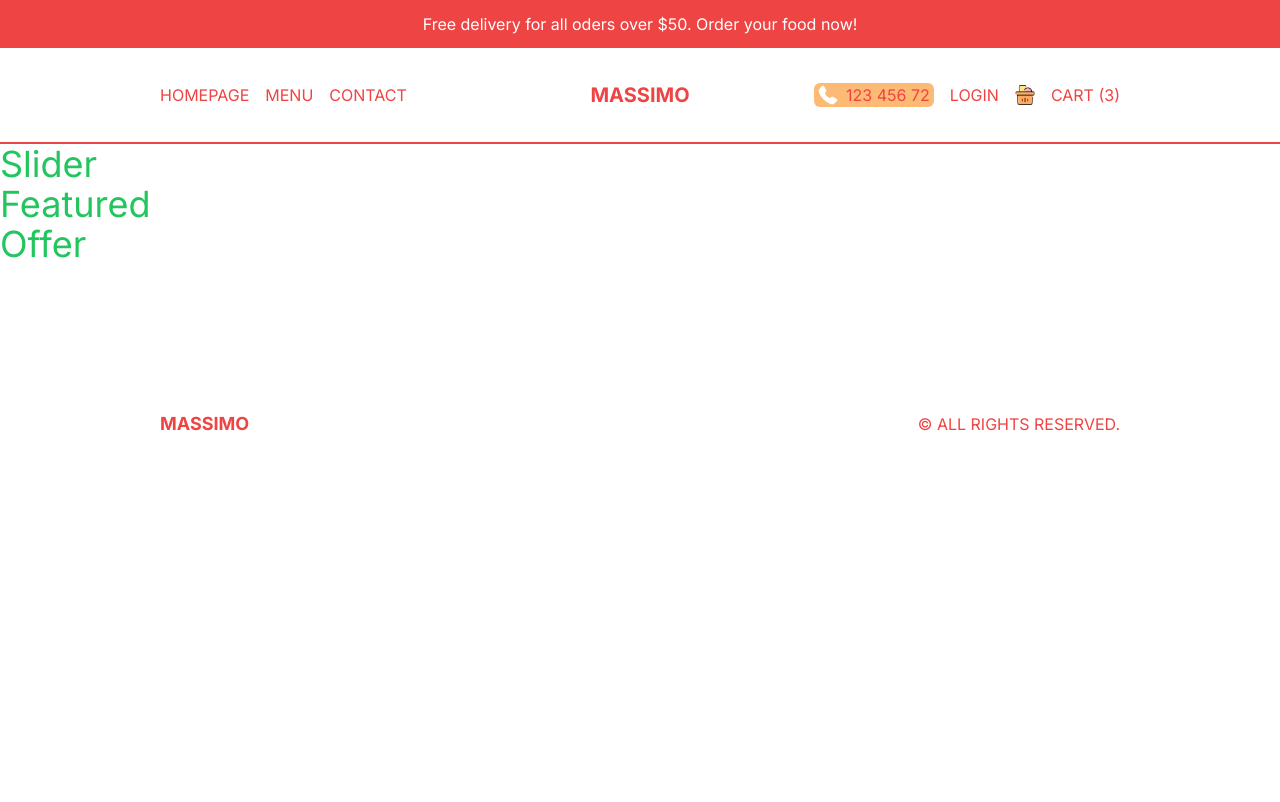
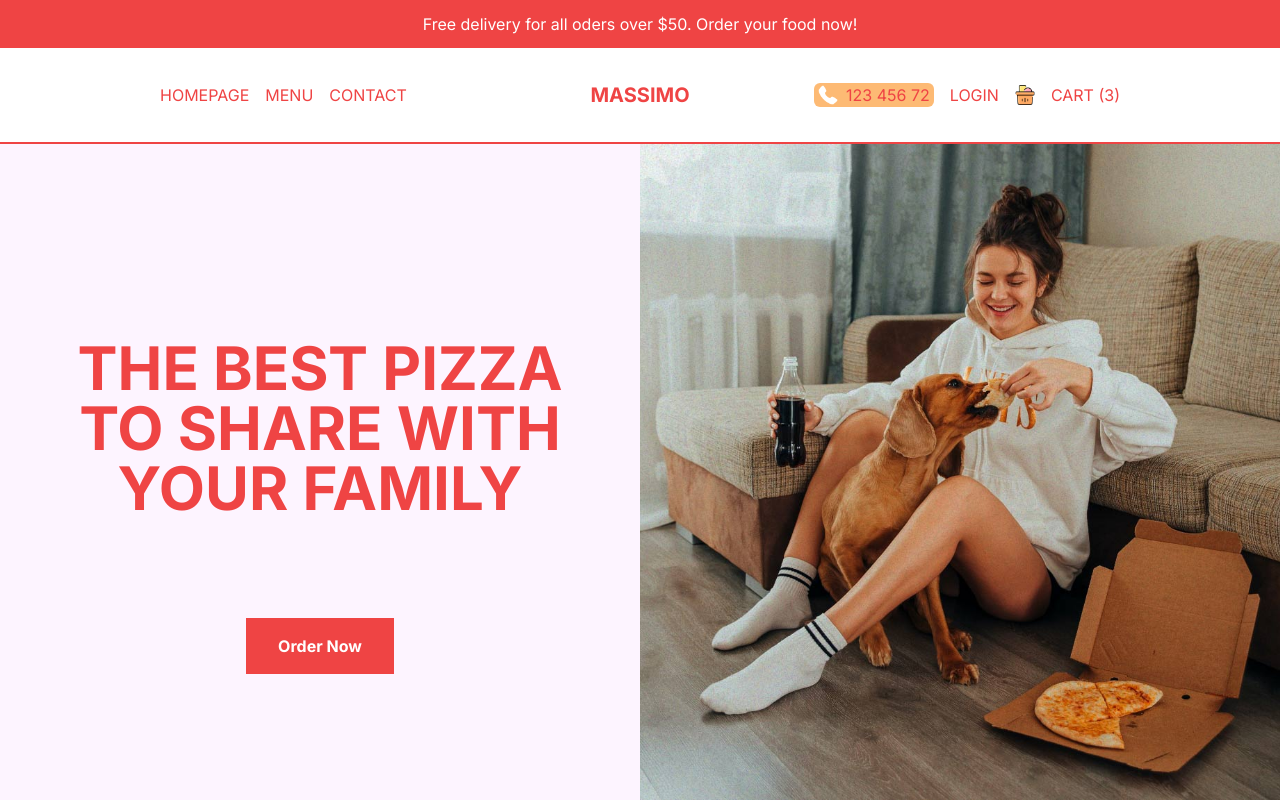
Before and after one commit to codeozdev/restaurant-nextjs-tailwind-typescript, a Next.js app: page / in a window 1280 px wide. Shown: the top 802 px of the page. Built offline with nearby package versions, Linux system fonts and the light colour scheme.

Commit message:
slide making

```diff
--- a/app/page.tsx
+++ b/app/page.tsx
@@ -4,7 +4,7 @@
 
 export default function Home() {
   return (
-    <main className='text-4xl text-green-500'>
+    <main className=''>
       <Slider />
       <Featured />
       <Offer />
--- a/components/Slider.tsx
+++ b/components/Slider.tsx
@@ -1,9 +1,61 @@
-import React from 'react'
+'use client'
+
+import React, { useEffect, useState } from 'react'
+import Image from 'next/image'
+
+const data = [
+  {
+    id: 1,
+    title: 'always fresh & always crispy & always hot',
+    image: '/slide1.png',
+  },
+  {
+    id: 2,
+    title: 'we deliver your order wherever you are in NY',
+    image: '/slide2.png',
+  },
+  {
+    id: 3,
+    title: 'the best pizza to share with your family',
+    image: '/slide3.jpg',
+  },
+]
 
 const Slider = () => {
+  const [currentSlide, setCurrentSide] = React.useState(0)
+
+  //slayt islemi
+  useEffect(() => {
+    const interval = setInterval(
+      () => setCurrentSide((prev) => (prev === data.length - 1 ? 0 : prev + 1)),
+      2000
+    )
+    return () => clearInterval(interval)
+  }, [])
+
   return (
-    <div>Slider</div>
+    <div className='flex flex-col h-[calc(100vh-6rem)] md:h-[calc(100vh-9rem)] lg:flex-row bg-fuchsia-50'>
+      {/* TEXT CONTAINER */}
+      <div className='flex-1 flex items-center justify-center flex-col gap-8 text-red-500 font-bold '>
+        <h1 className='text-5xl text-center uppercase p-4 md:p-10 md:text-6xl xl:m-7'>
+          {data[currentSlide].title}
+        </h1>
+        <button className='bg-red-500 text-white py-4 px-8'>Order Now</button>
+      </div>
+
+      {/* IMAGE CONTAINER */}
+      <div className='relative w-full flex-1'>
+        <Image
+          src={data[currentSlide].image}
+          fill
+          alt=''
+          className='object-cover'
+        />
+      </div>
+    </div>
   )
 }
 
 export default Slider
+
+//setCurrentSide((prev) => (prev === data.length - 1 ? 0 : prev + 1)): Bu satır, currentSide durumunu önceki değeri (prev) kullanarak günceller. Eğer currentSide, data dizisinin son dizinine eşitse, slayt gösterisini döngüsel olarak başa sarar; aksi halde 1 ekleyerek bir sonraki slaytı gösterir.
```
